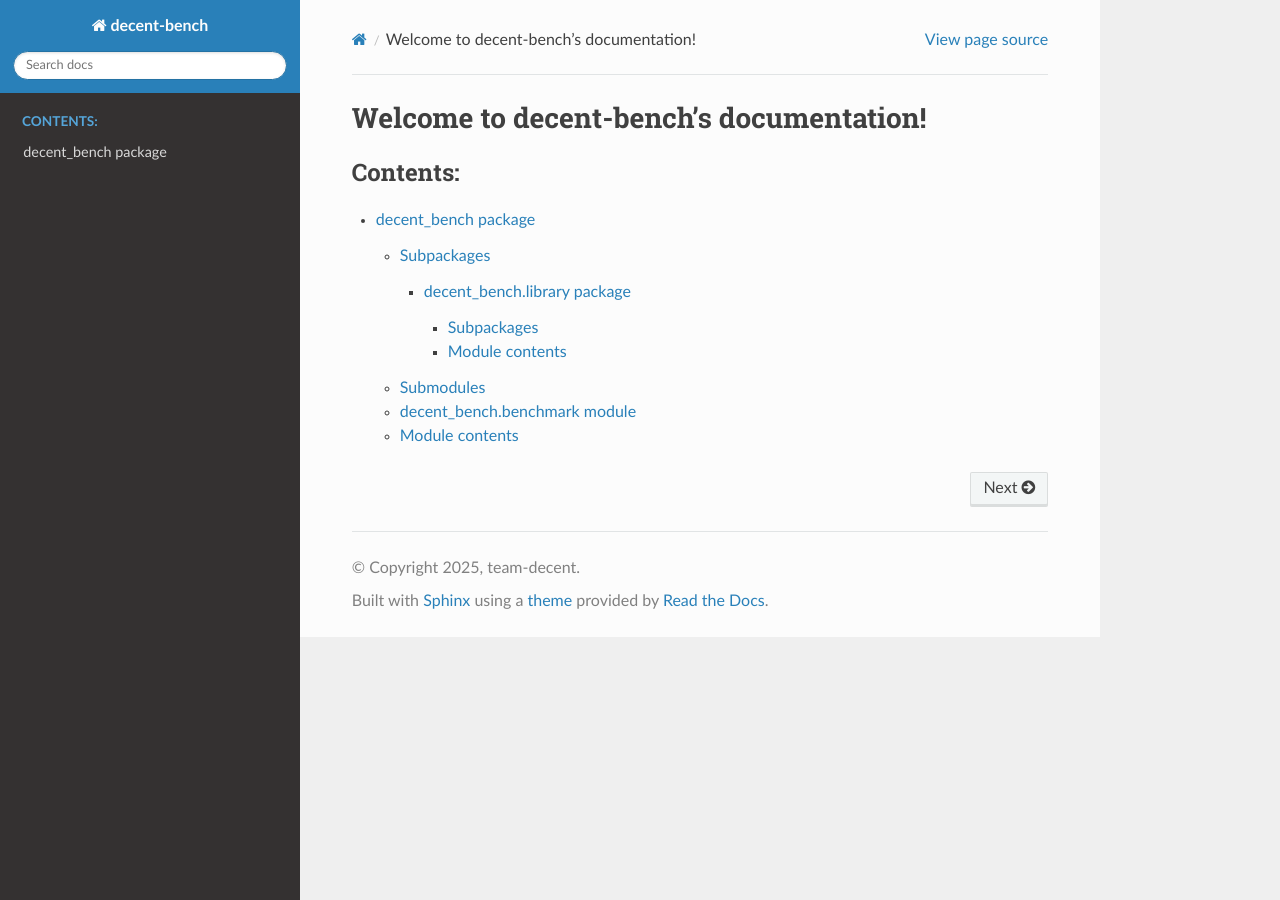
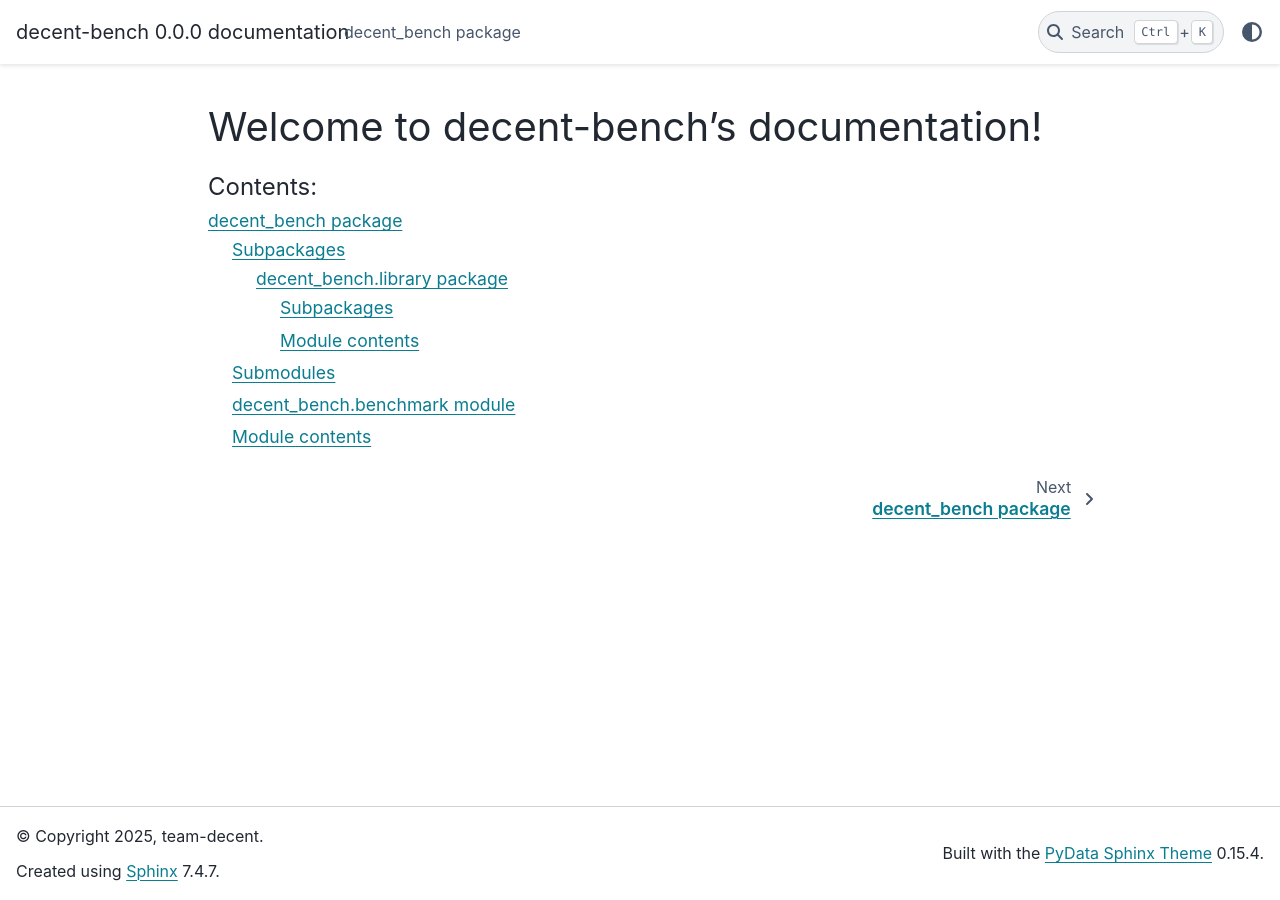
Before and after one commit to team-decent/decent-bench, a Sphinx documentation site: the page built from docs/source/index.rst, in a window 1280 px wide. Built offline with Sphinx 7.4.7 and the PyData theme 0.15.4, drawn with Linux system fonts in a browser that asks for light colours.

Commit message:
docs: Change theme to pydata (#94)
Change theme to pydata which looks better, supports search-as-you-type,
and has a dark mode.

```diff
--- a/docs/source/conf.py
+++ b/docs/source/conf.py
@@ -48,4 +48,7 @@ exclude_patterns = []
 # -- Options for HTML output -------------------------------------------------
 # https://www.sphinx-doc.org/en/master/usage/configuration.html#options-for-html-output
 
-html_theme = "sphinx_rtd_theme"
+html_theme = "pydata_sphinx_theme"
+html_theme_options = {"search_as_you_type": True}
+html_context = {"default_mode": "auto"}
+html_show_sourcelink = False
--- a/pyproject.toml
+++ b/pyproject.toml
@@ -14,13 +14,13 @@ dependencies = [
 
 [project.optional-dependencies]
 dev = [
-  "microsoft-python-type-stubs @ git+https://github.com/microsoft/python-type-stubs.git",
+  "microsoft-python-type-stubs @ git+https://github.com/microsoft/python-type-stubs.git@main",
   "mypy",
+  "pydata-sphinx-theme @ git+https://github.com/pydata/pydata-sphinx-theme.git@main",
   "pytest",
   "ruff",
   "scipy-stubs",
   "sphinx",
-  "sphinx_rtd_theme",
   "types-networkx",
   "types-tabulate",
 ]
@@ -34,7 +34,7 @@ deps = [".[dev]"]
 
 [tool.tox.env.sphinx]
 description = "Clean up and regenerate rst and html files using sphinx"
-deps = ["sphinx", "sphinx_rtd_theme"]
+deps = ["sphinx", "pydata-sphinx-theme @ git+https://github.com/pydata/pydata-sphinx-theme.git@main"]
 allowlist_externals = ["find", "make"]
 commands = [
   ["find", "docs/source", "-name", "*.rst", "!", "-name", "index.rst", "!", "-path", "*/snippets/*", "-delete"],
```
